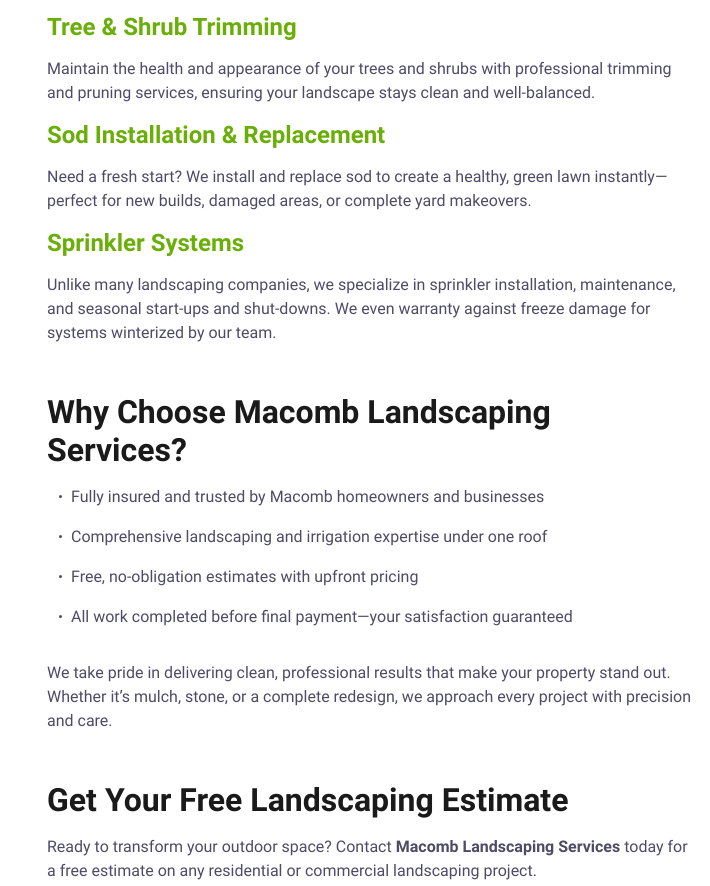
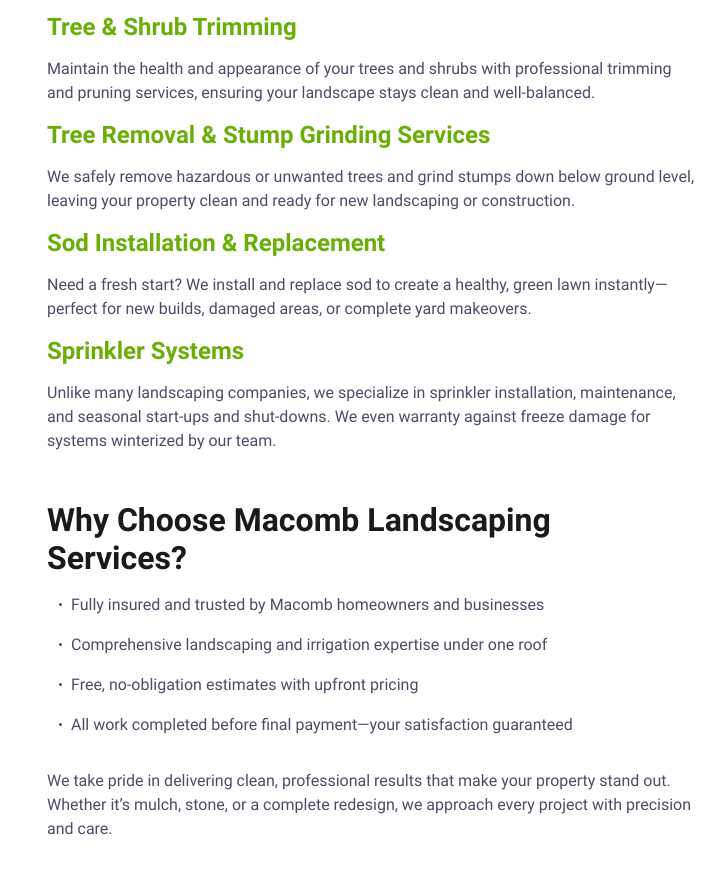
Before and after one commit to podop29/NewMacombLandscaping, an Eleventy site: page src/content/pages/services/lawnscaping.html in a window 1280 px wide. Shown: the part 1297-2183 px from the top of the page, without its empty margins (570-1280 px from the left). Built offline with nearby package versions, Linux system fonts and the light colour scheme; Eleventy itself is replaced by a stand-in of ours; files that its build step writes are made by us from their sources.

Commit message:
add section about tree removal

```diff
--- a/src/content/pages/services/lawnscaping.html
+++ b/src/content/pages/services/lawnscaping.html
@@ -70,6 +70,10 @@
                 Maintain the health and appearance of your trees and shrubs with professional trimming and pruning services, ensuring your landscape stays clean and well-balanced.
             </p>
 
+            <h3>Tree Removal & Stump Grinding Services</h3>
+            <p>
+                We safely remove hazardous or unwanted trees and grind stumps down below ground level, leaving your property clean and ready for new landscaping or construction.
+            </p>
             <h3>Sod Installation & Replacement</h3>
             <p>
                 Need a fresh start? We install and replace sod to create a healthy, green lawn instantly—perfect for new builds, damaged areas, or complete yard makeovers.
```
Also changed, not shown: src/index.html (+1 -1 lines).
